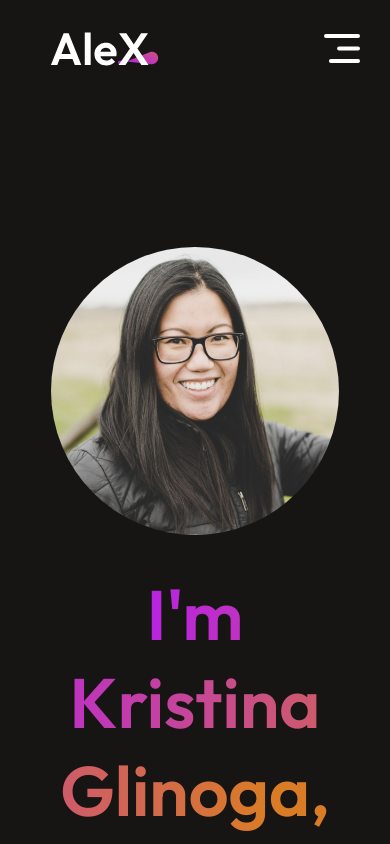
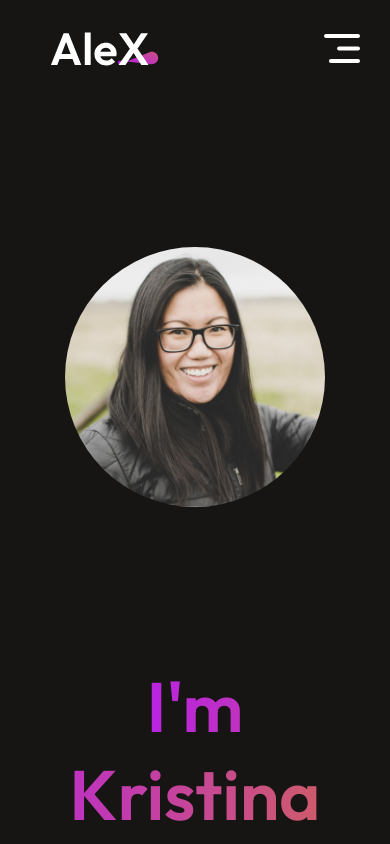
Before and after one commit to hellokristinafaye/portfolio-react, a React (Vite) app: page / in a window 390 px wide. Shown: the top 844 px of the page. Built offline with nearby package versions, Linux system fonts and the light colour scheme.

Commit message:
headshot styled fo rmobile

```diff
--- a/src/components/Hero/Hero.css
+++ b/src/components/Hero/Hero.css
@@ -53,3 +53,10 @@
 .hero-resume:hover{
     border-color: var(--purple-color);
 }
+
+@media(max-width: 768px) {
+    .hero img {
+        margin-bottom: 120px;
+        width: 260px;
+    }
+}
```
